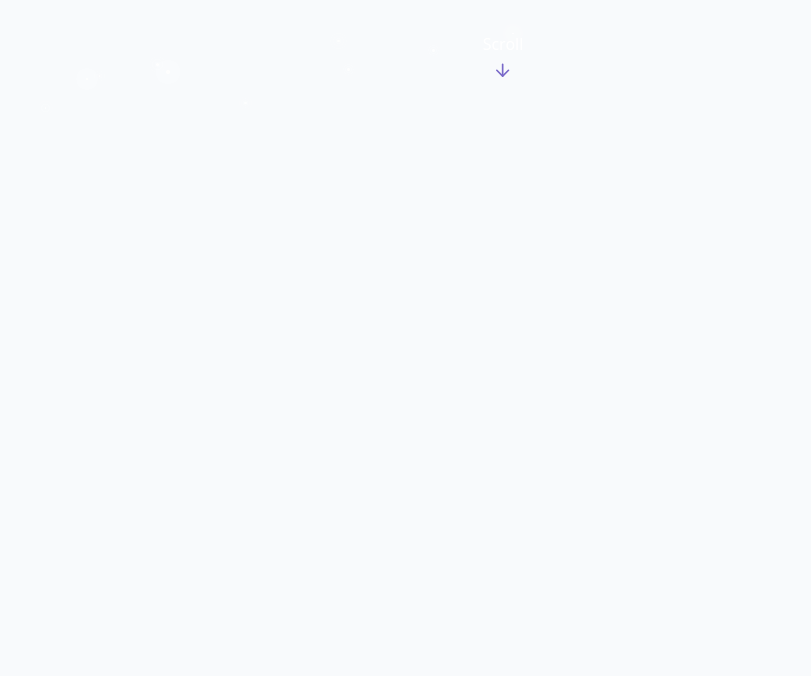
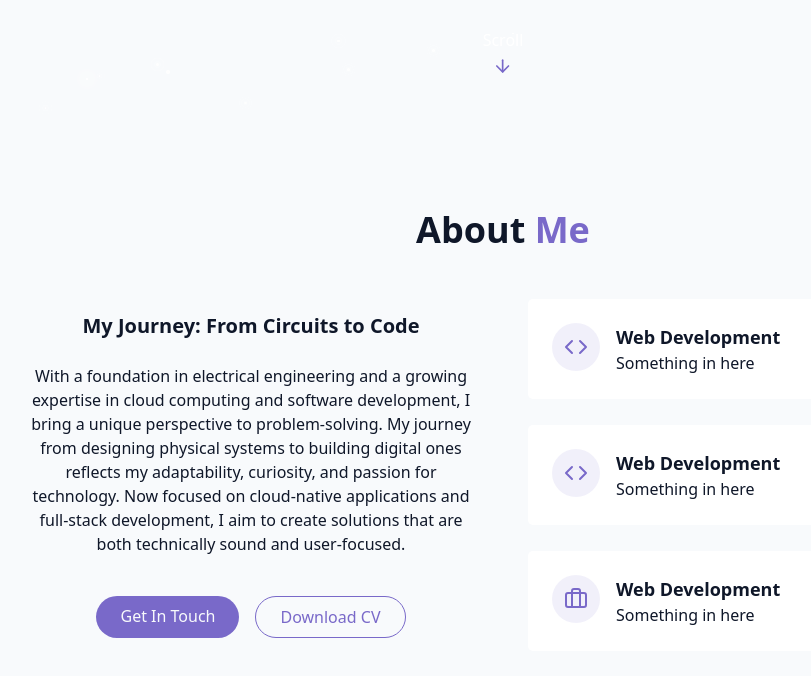
Before and after one commit to DonAbey/Portofolio, a React (Vite) app: page / in a window 1280 px wide. Shown: the part 686-1362 px from the top of the page, without its empty margins (137-948 px from the left). Before the commit the page ends 800 px from the top, so only its background shows below. Built offline with nearby package versions, Linux system fonts and the light colour scheme.

Commit message:
AboutSection complete

```diff
--- /dev/null
+++ b/src/components/AboutSection.jsx
@@ -0,0 +1,92 @@
+import { Briefcase, Code } from "lucide-react"
+
+export const AboutSection = () => {
+    return (
+        <section
+            id="about"
+            className="py-24 px-4 realtive"
+        >
+            {" "}
+            <div className="container mx-auto max-w-5xl">
+                <h2 className="text-3xl md:text-4xl font-bold mb-12 text-center">
+                    About <span className="text-primary"> Me </span>
+                </h2>
+
+                <div className="grid grid-cols-1 md:grid-cols-2 gap-12 items-center">
+                    <div className="space-y-6">
+
+                        <h3 className="text-xl font-semibold">My Journey: From Circuits to Code</h3>
+
+                        <p className="text-muted-foreground">
+                            With a foundation in electrical engineering and a growing expertise in
+                            cloud computing and software development,
+                            I bring a unique perspective to problem-solving.
+                            My journey from designing physical systems to building digital ones reflects my adaptability,
+                            curiosity, and passion for technology. Now focused on cloud-native applications and full-stack development,
+                            I aim to create solutions that are both technically sound and user-focused.
+                        </p>
+
+                        <div className="flex flex-col sm:flex-row gap-4 pt-4 justify-center">
+                            <a href="contact" className="cosmic-button">
+                                Get In Touch
+                            </a>
+                            <a href=""
+                            className="px-6 py-2 rounded-full border border-primary text-primary hover:bg-primary/20 transition-colors duration-300">
+                                Download CV
+                            </a>
+                        </div>
+                    </div>
+
+                    <div className="grid grid-cols-1 gap-6">
+                        <div className="gradient-border p-6 card-hover">
+                            <div className="flex items-start gap-4">
+                                <div className="p-3 rounded-full bg-primary/10">
+                                    <Code className="h-6 w-6 text-primary"/>
+                                </div>
+                                <div className="text-left">
+                                    <h4 className="font-semibold text-lg">
+                                        Web Development
+                                    </h4>
+                                    <p className="text-muted-foreground">
+                                        Something in here
+                                    </p>
+                                </div>
+                            </div>
+                        </div>
+                        <div className="gradient-border p-6 card-hover">
+                            <div className="flex items-start gap-4">
+                                <div className="p-3 rounded-full bg-primary/10">
+                                    <Code className="h-6 w-6 text-primary"/>
+                                </div>
+                                <div className="text-left">
+                                    <h4 className="font-semibold text-lg">
+                                        Web Development
+                                    </h4>
+                                    <p className="text-muted-foreground">
+                                        Something in here
+                                    </p>
+                                </div>
+                            </div>
+                        </div>
+                        <div className="gradient-border p-6 card-hover">
+                            <div className="flex items-start gap-4">
+                                <div className="p-3 rounded-full bg-primary/10">
+                                    <Briefcase className="h-6 w-6 text-primary"/>
+                                </div>
+                                <div className="text-left">
+                                    <h4 className="font-semibold text-lg">
+                                        Web Development
+                                    </h4>
+                                    <p className="text-muted-foreground">
+                                        Something in here
+                                    </p>
+                                </div>
+                            </div>
+                        </div>
+                    </div>
+
+                </div>
+            </div>
+        </section>
+    )
+}
--- a/src/pages/Home.jsx
+++ b/src/pages/Home.jsx
@@ -2,6 +2,7 @@
 import { StarBackground } from "../components/StarBackground";
 import { Navbar } from "../components/Navbar";
 import { HeroSection } from "../components/HeroSection";
+import { AboutSection } from "../components/AboutSection";
 
 export const Home = () =>{
     return (
@@ -15,6 +16,7 @@
             {/*Main Content*/}
             <main>
                 <HeroSection/>
+                <AboutSection/>
             </main>
             {/*Footer*/}
 
```
